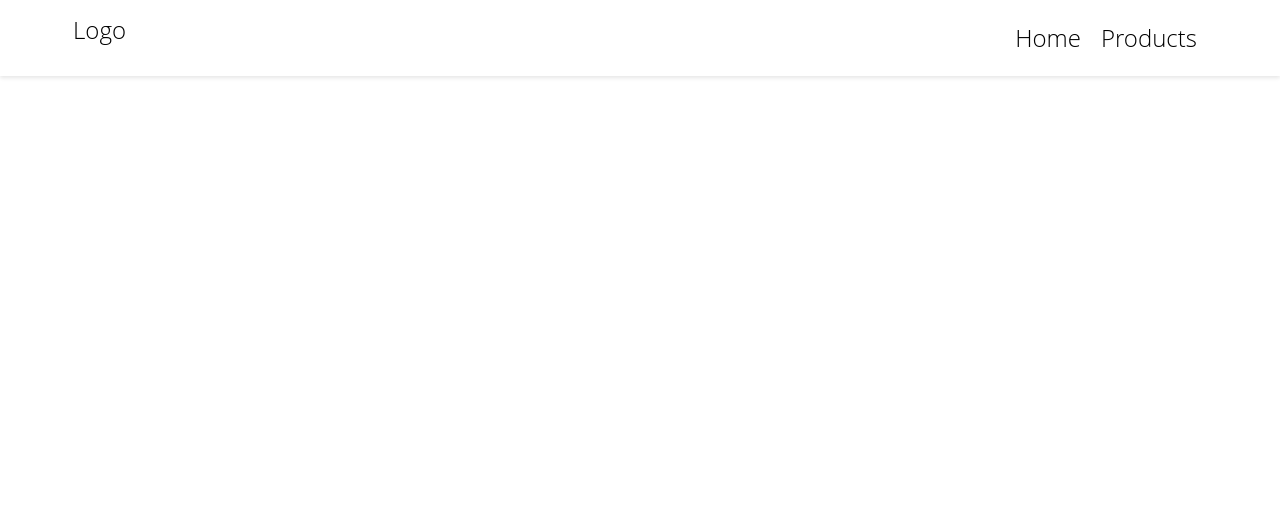
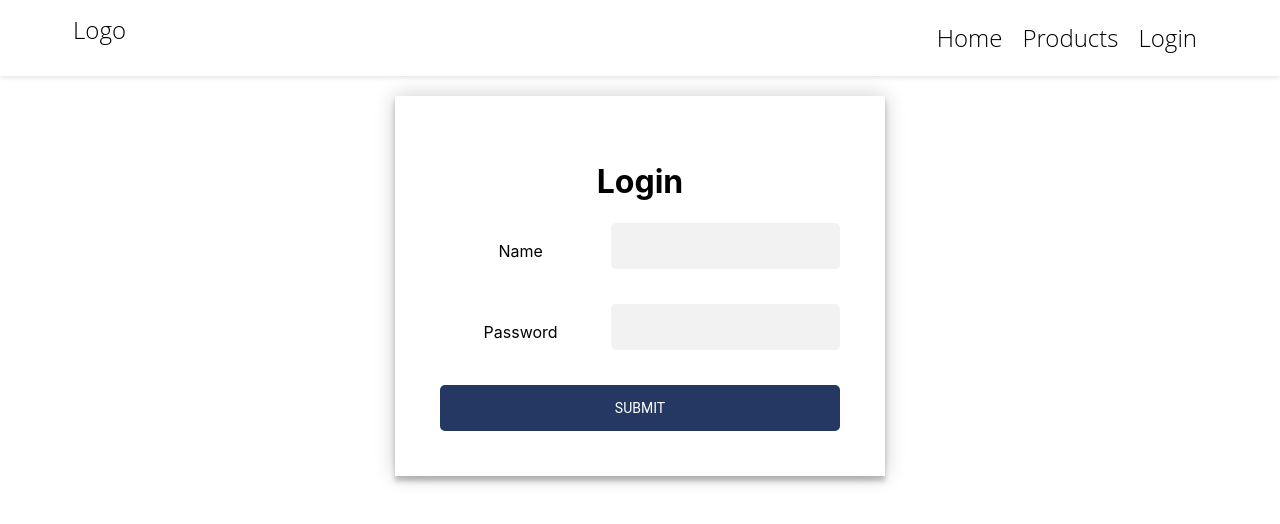
Before and after one commit to ShraddhaUjainkar/product-management, a React (Create React App) app: page /login in a window 1280 px wide. Before the commit this address had no page. Shown: the top 524 px of the page. Built offline with nearby package versions, Linux system fonts and the light colour scheme.

Commit message:
Login commit

```diff
--- a/src/App.js
+++ b/src/App.js
@@ -5,6 +5,7 @@ import Products from './components/products/ProductList';
 import Home from './components/Home';
 import Navbar from './components/navbar/Navbar';
 import AddProducts from './components/products/AddProducts';
+import Login from './components/auth/Login';
 function App() {
   return (
      <BrowserRouter>
@@ -13,6 +14,7 @@ function App() {
         <Route path="/" element={<Home />}/>
         <Route path="/products" element={<Products />}/>
         <Route path='/add-product' element={<AddProducts />} />
+        <Route path='/login' element={<Login />} />
       </Routes>
      </BrowserRouter>
   );
--- /dev/null
+++ b/src/components/auth/Login.js
@@ -0,0 +1,84 @@
+import React ,{useState} from 'react';
+import './style.css';
+import Swal from 'sweetalert2';
+
+const Login = () => {
+    const [name, setName]= useState("");
+    const [password, setPassword] =useState("");
+
+    //[0lelplR] user:kminchelle
+    const LoginForm = (e) =>{
+        e.preventDefault();
+        if (!name || !password) {
+            return Swal.fire({
+                icon: 'error',
+                title: 'Error!',
+                text: 'All fields are required.',
+                showConfirmButton: true
+            });
+        }
+        fetch('https://dummyjson.com/auth/login', {
+            method: 'POST',
+            headers: { 'Content-Type': 'application/json' },
+            body: JSON.stringify({
+                username: name,
+                password: password,
+            })
+        })
+        .then(res => {
+            if (!res.ok) {
+                throw new Error('Network response was not ok');
+            }
+            return res.json();
+        })
+        .then(data => {
+            console.log(data);
+            Swal.fire({
+                icon: 'success',
+                title: 'Correct!',
+                text: `You are Log in`,
+                showConfirmButton: false,
+                timer: 1500
+            });
+        })
+        .catch(error => {
+            console.error('Error:', error);
+            Swal.fire({
+                icon: 'error',
+                title: 'Oops...',
+                text: 'Wrong Credentials!',
+                showConfirmButton: true
+            });
+        });
+    };
+
+  return (
+    <div className='form'>
+        <h1>Login</h1>
+        <div className='login-form'>
+            <div className="form-row">
+                <label htmlFor="Name">Name</label>
+                <input
+                    id="Name    "
+                    type="text"
+                    value={name}
+                    onChange={(e) => setName(e.target.value)}
+                />
+            </div>
+            <div className="form-row">
+                <label htmlFor="password">Password</label>
+                <input
+                    id="password"
+                    type="password"
+                    value={password}
+                    onChange={(e)=> setPassword(e.target.value)}
+                />
+            </div>
+            <button onClick={LoginForm} className='submit-btn'>Submit</button>
+
+        </div>
+    </div>
+  )
+}
+
+export default Login
--- /dev/null
+++ b/src/components/auth/style.css
@@ -0,0 +1,75 @@
+.form-container, h1{
+    text-align: center;
+    width: 400px;
+}
+
+.form-row {
+    margin-bottom: 20px;
+}
+
+label {
+    display: block;
+    margin-bottom: 5px;
+}
+
+input {
+    padding: 8px;
+    border-radius: 5px;
+    border: 1px solid #ccc;
+}
+
+.submit-btn {
+    padding: 10px 20px;
+    border: none;
+    border-radius: 5px;
+    background-color: #007bff;
+    color: #fff;
+    cursor: pointer;
+    transition: background-color 0.3s;
+}
+
+.submit-btn:hover {
+    background-color: #0056b3;
+}
+  .form {
+    width: 400px;
+    padding: 8% 0 0;
+    margin: auto;
+    position: relative;
+    z-index: 1;
+    background: #FFFFFF;
+    max-width: 400px;
+    margin: 20px auto 100px;
+    padding: 45px;
+    text-align: center;
+    box-shadow: 0 0 20px 0 rgba(0, 0, 0, 0.2), 0 5px 5px 0 rgba(0, 0, 0, 0.24);
+  }
+  .form input {
+    outline: 0;
+    background: #f2f2f2;
+    width: 100%;
+    border: 0;
+    margin: 0 0 15px;
+    padding: 15px;
+    box-sizing: border-box;
+    font-size: 14px;
+  }
+  .form button {
+    font-family: "Roboto", sans-serif;
+    text-transform: uppercase;
+    outline: 0;
+    background: #243863;
+    width: 100%;
+    border: 0;
+    padding: 15px;
+    color: #FFFFFF;
+    font-size: 14px;
+    -webkit-transition: all 0.3 ease;
+    transition: all 0.3 ease;
+    cursor: pointer;
+  }
+  .form button:hover,.form button:active,.form button:focus {
+    background: #657d9b;
+    color:black;
+    font-weight: bold;
+  }
--- a/src/components/navbar/Navbar.js
+++ b/src/components/navbar/Navbar.js
@@ -16,6 +16,9 @@ const Navbar = () => {
                 <li className="nav-title">
                 <NavLink to="/products">Products</NavLink>
                 </li>
+                <li className="nav-title">
+                <NavLink to="/login">Login</NavLink>
+                </li>
             </div>
         </ul>
     </header>
--- a/src/components/products/AddProducts.js
+++ b/src/components/products/AddProducts.js
@@ -19,6 +19,19 @@ const AddProducts = () => {
       const files = e.target.files;
       setImageArray(Array.from(files));
     };
+
+    const resetForm = () =>{
+        setTitle('');
+        setImageArray('');
+        setPrice('');
+        setDiscount('');
+        setRating('');
+        setStock('');
+        setBrand('');
+        setCategory('');
+        setDescription('');
+        setThumbnail('');
+    }
 
     const handleSubmit = (e) => {
         e.preventDefault();
@@ -49,6 +62,7 @@ const AddProducts = () => {
         .then(res => res.json())
         .then(data => {
             console.log(data);
+            resetForm();
             Swal.fire({
                 icon: 'success',
                 title: 'Added!',
@@ -73,7 +87,7 @@ const AddProducts = () => {
     <div className='add-product'>
         <div><h2>Add Product</h2></div>
         <form onSubmit={handleSubmit}>
-            <div>
+        <div className="form-row">
             <label htmlFor="title">Product Title </label>
             <input
                 id="title"
@@ -82,7 +96,7 @@ const AddProducts = () => {
                 onChange={(e) => setTitle(e.target.value)}
             />
             </div>
-            <div>
+            <div className="form-row">
                 <label htmlFor="description">Description</label>
                 <input
                     id="description"
@@ -91,7 +105,7 @@ const AddProducts = () => {
                     onChange={(e) => setDescription(e.target.value)}
                 />
             </div>
-            <div>
+            <div className="form-row">
                 <label htmlFor="thumbnail">Thumbnail</label>
                 <input
                     id="thumbnail"
@@ -100,7 +114,7 @@ const AddProducts = () => {
                     onChange={(e)=> setThumbnail(e.target.value)}
                 />
             </div>
-            <div>
+            <div className="form-row">
             <label htmlFor="imageArray">Product Images </label>
             <input
                 id="imageArray"
@@ -109,44 +123,44 @@ const AddProducts = () => {
                 onChange={handleImageArrayChange}
             />
             </div>
-            <div>
+            <div className="form-row">
             <label htmlFor="price">Product Price</label>
             <input
                 id="price"
-                type="text"
+                type="number"
                 name="price"
                 value={price}
                 onChange={(e) => setPrice(e.target.value)}
             />
             </div>
-            <div>
+            <div className="form-row">
             <label htmlFor="discount">Product Discount</label>
             <input
                 id="discount"
-                type="text"
+                type="number"
                 value={discount}
                 onChange={(e) => setDiscount(e.target.value)}
             />
             </div>
-            <div>
+            <div className="form-row">
             <label htmlFor="rating">Product Rating</label>
             <input
                 id="rating"
-                type="text"
+                type="number"
                 value={rating}
                 onChange={(e) => setRating(e.target.value)}
             />
             </div>
-            <div>
+            <div className="form-row">
                 <label htmlFor="stock">Product Stock</label>
                 <input
                     id="stock"
-                    type="text"
+                    type="number"
                     value={stock}
                     onChange={(e) => setStock(e.target.value)}
                 />
             </div>
-            <div>
+            <div className="form-row">
             <label htmlFor="brand">Product Brand</label>
             <input
                 id="brand"
@@ -155,7 +169,7 @@ const AddProducts = () => {
                 onChange={(e) => setBrand(e.target.value)}
             />
             </div>
-            <div>
+            <div className="form-row">
             <label htmlFor="category">Product Category</label>
             <input
                 id="category"
@@ -164,7 +178,7 @@ const AddProducts = () => {
                 onChange={(e) => setCategory(e.target.value)}
             />
             </div>
-            <button type="submit">Submit</button>
+            <button type="submit" className='submit-btn'>Submit</button>
         </form>
     </div>
 
--- a/src/components/products/style/style.css
+++ b/src/components/products/style/style.css
@@ -42,3 +42,17 @@
   .add-product button:hover {
     background-color: #45a049;
   }
+  .form-row {
+    display: flex;
+    align-items: center;
+    margin-bottom: 10px;
+}
+
+.form-row label {
+    margin-right: 10px;
+    width: 300px;
+}
+.submit-btn {
+  display: block;
+  margin: 0 auto;
+}
```
Also changed, not shown: src/components/auth/Register.js (added, +49 -0 lines).
